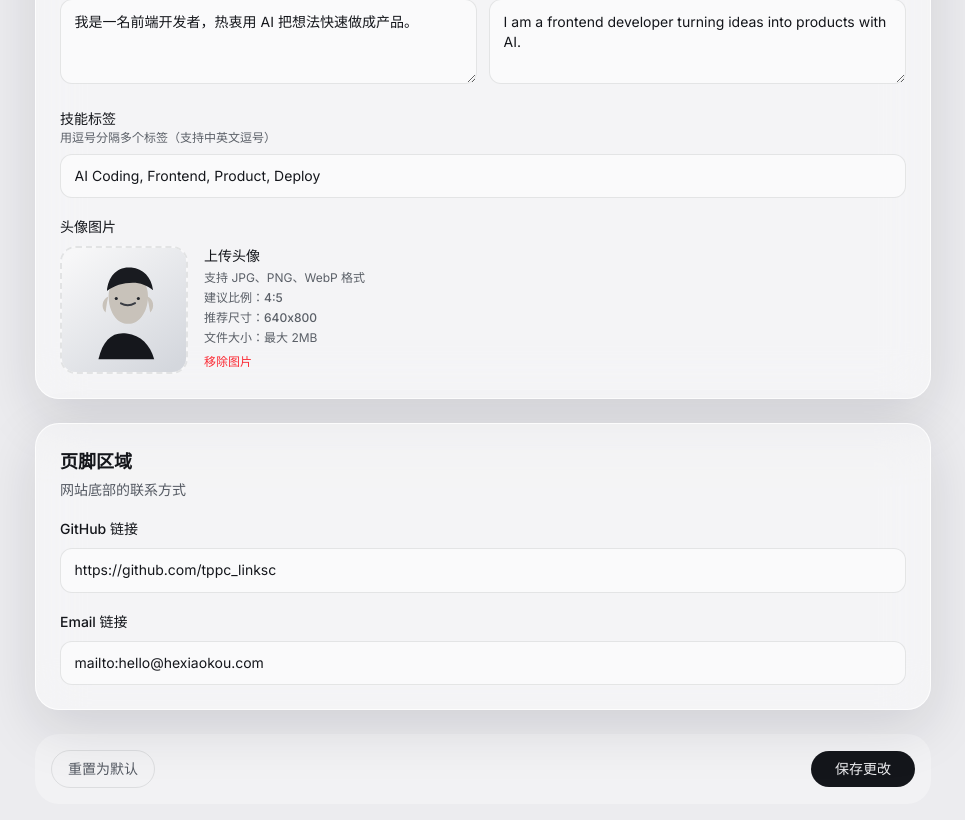
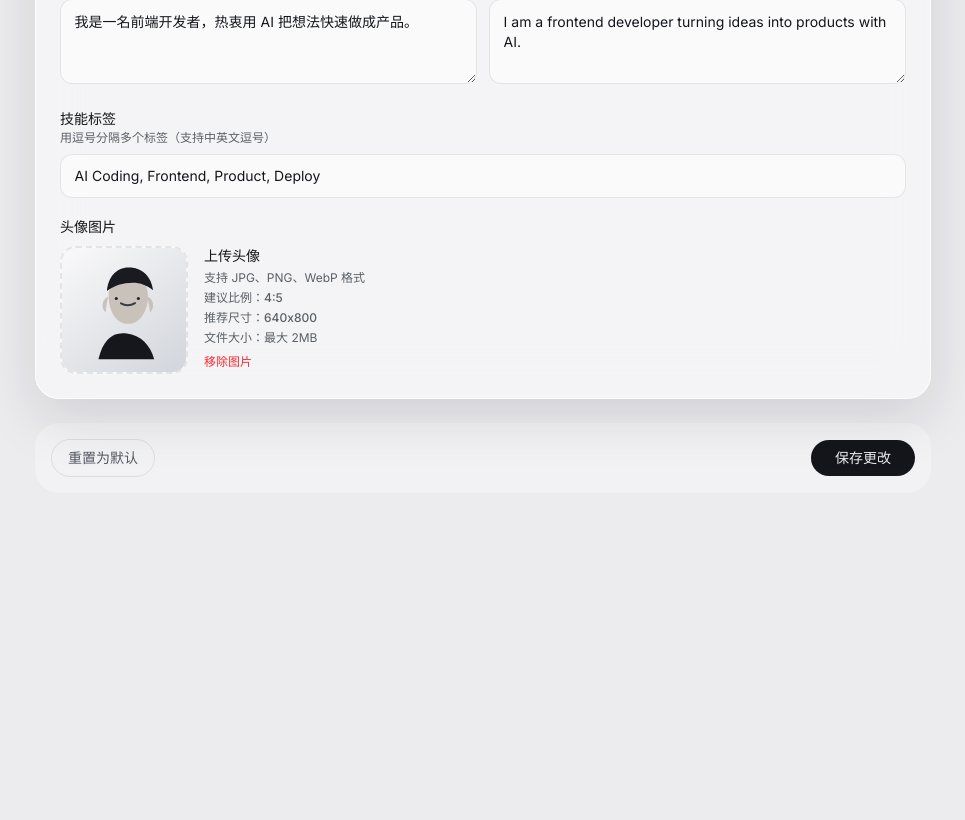
Before and after one commit to tppc-linksc/personal-website, a Next.js app: page /content in a window 1280 px wide. Shown: the part 1577-2397 px from the top of the page, without its empty margins (157-1122 px from the left). After the commit the page ends 2086 px from the top, so only its background shows below. Built offline with nearby package versions, Linux system fonts and the light colour scheme.

Commit message:
fix: remove unused footer section from content management page

```diff
--- a/app/content/page.tsx
+++ b/app/content/page.tsx
@@ -57,13 +57,6 @@ export default function ContentPage() {
     setContentState((prev) => ({
       ...prev,
       brand: { ...prev.brand, name: value },
-    }));
-  }
-
-  function updateFooter(field: keyof SiteContent["footer"], value: string) {
-    setContentState((prev) => ({
-      ...prev,
-      footer: { ...prev.footer, [field]: value },
     }));
   }
 
@@ -361,36 +354,6 @@ export default function ContentPage() {
             </div>
           </section>
 
-          {/* 页脚区域 */}
-          <section className="glass-panel rounded-[24px] p-6">
-            <h2 className="text-lg font-semibold">页脚区域</h2>
-            <p className="mt-1 text-sm text-[var(--text-muted)]">网站底部的联系方式</p>
-
-            <div className="mt-4 space-y-4">
-              <div>
-                <label className="text-sm font-medium">GitHub 链接</label>
-                <input
-                  type="url"
-                  value={content.footer.github}
-                  onChange={(e) => updateFooter("github", e.target.value)}
-                  className="form-field mt-2 w-full text-sm"
-                  placeholder="https://github.com/xxx"
-                />
-              </div>
-
-              <div>
-                <label className="text-sm font-medium">Email 链接</label>
-                <input
-                  type="text"
-                  value={content.footer.email}
-                  onChange={(e) => updateFooter("email", e.target.value)}
-                  className="form-field mt-2 w-full text-sm"
-                  placeholder="mailto:xxx@example.com"
-                />
-              </div>
-            </div>
-          </section>
-
           {/* 操作按钮 */}
           <div className="flex items-center justify-between rounded-[24px] bg-[var(--panel-soft)] p-4">
             <button
```
